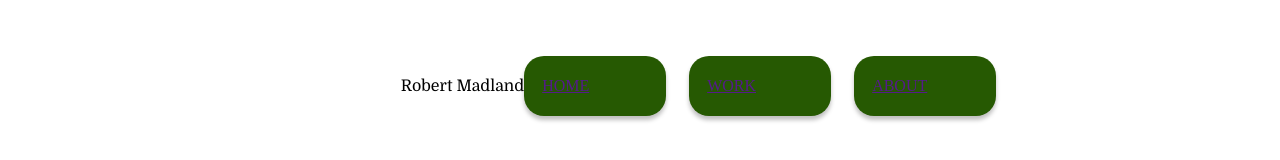
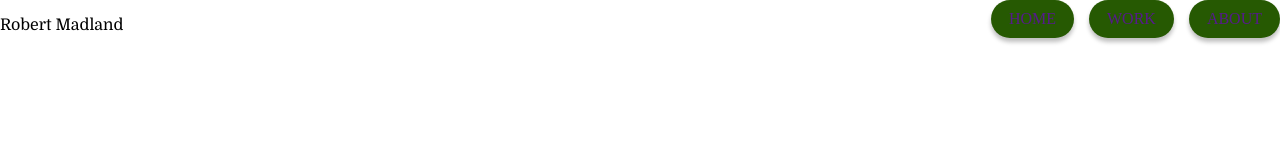
Before and after one commit to rdmadland/UX_UI_HW_17, a plain HTML site: page index.html in a window 1280 px wide. Drawn offline with nearby package versions, Linux system fonts and the light colour scheme.

Commit message:
nav revise

```diff
--- a/css/style.css
+++ b/css/style.css
@@ -39,25 +39,17 @@ header
 
 header {
     display: flex;
-    justify-content: center;
-    align-items:first baseline;
-    padding-top: 40px;
+    justify-content: space-between;
+
 
 }
 
 .nav-primary ul {
     display: flex;
-    flex-direction: row;
-    align-items: flex-start;
-    padding: 0px;
-    gap: 23px;
     list-style: none;
-    width: 355px;
-    height: 40px;
+    padding: 0;
+    margin: 0;
 
-    flex: none;
-    order: 1;
-    flex-grow: 0;
 
 }
 
@@ -67,12 +59,10 @@ header {
     display: flex;
     flex-direction: row;
     align-items: center;
-
+    margin-left: 15px;
     padding: 10px 18px;
     gap: 10px;
 
-    width: 106px;
-    height: 40px;
 
     /* colors/green/dark */
 
@@ -89,4 +79,5 @@ header {
 
 .nav-primary ul li a {
     text-transform: uppercase;
+    text-decoration: none;
 }
```
